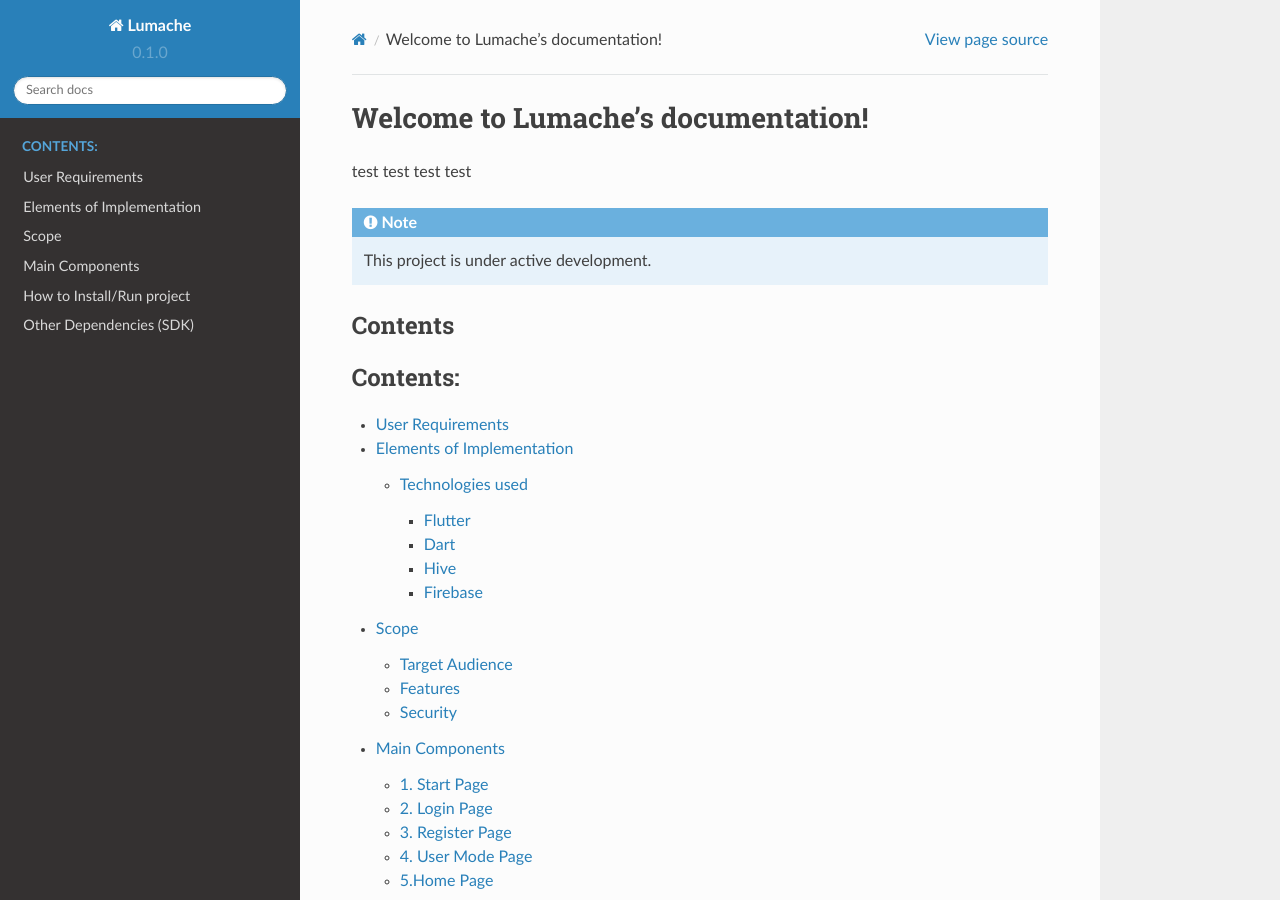
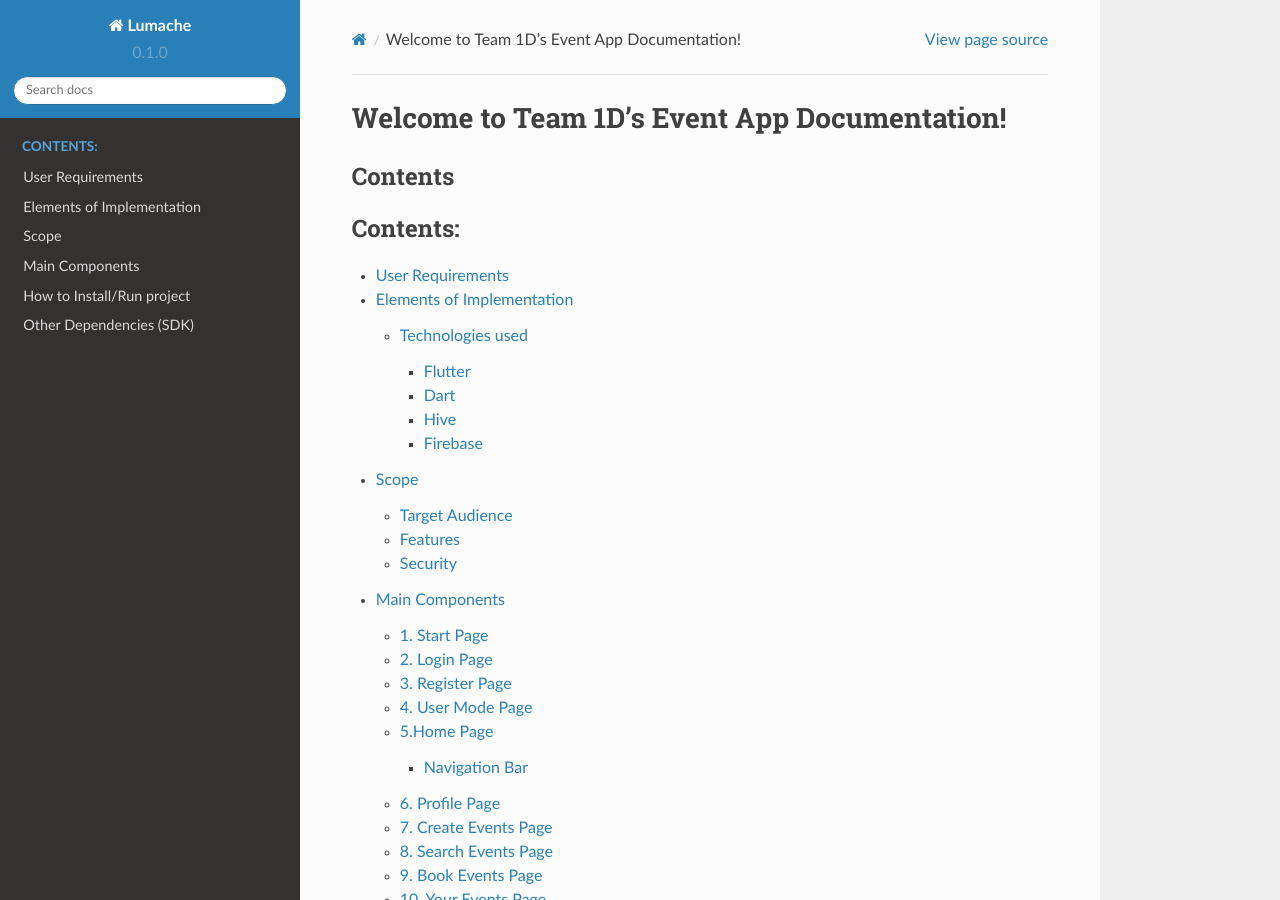
Before and after one commit to tommclark/setap-documentation, a Sphinx documentation site: the page built from docs/source/index.rst, in a window 1280 px wide and 900 px high. Built offline with Sphinx 7.4.7 and the Read the Docs theme 2.0.0, drawn with Linux system fonts in a browser that asks for light colours.

Commit message:
change reqs and home page

```diff
--- a/docs/source/index.rst
+++ b/docs/source/index.rst
@@ -1,4 +1,4 @@
-Welcome to Lumache's documentation!
+Welcome to Team 1D's Event App Documentation!
 ===================================
 
 .. **Lumache** (/lu'make/) is a Python library for cooks and food lovers
@@ -8,14 +8,6 @@ Welcome to Lumache's documentation!
 
 .. Check out the :doc:`usage` section for further information, including
 .. how to :ref:`installation` the project.
-
-test test test test
-
-
-
-.. note::
-
-   This project is under active development.
 
 Contents
 --------
--- a/docs/source/userreqs.rst
+++ b/docs/source/userreqs.rst
@@ -11,8 +11,6 @@ After conducting surverys and collecting data from potential users, we identifie
 
 * A system that assigns seats in a sequential order corresponding to the purchase time, ensuring fairness and transparency in seat distribution. This includes designing a mechanism that efficiently manages and updates seat availability in real-time, providing users with a clear understanding of their assigned seats based on their ticket purchase order within the event venue.
 
-* Establishing a notification system that keeps users informed about their events. This involves sending timely updates, including event reminders, changes in schedule, and any relevant information, through various communication channels such as email, push notifications, or SMS.
-
 * Robust measures to ensure that no credit card details or other sensitive information is collected during the sign-up process. This includes designing a secure authentication system that only requests essential information for account creation, excluding sensitive financial data.
 
 * Provide comprehensive and organised information about events. This includes implementing a structured layout with key details such as event name, date, time, venue, and description prominently displayed. Visual elements such as images or maps can be incorporated to enhance clarity.
```
